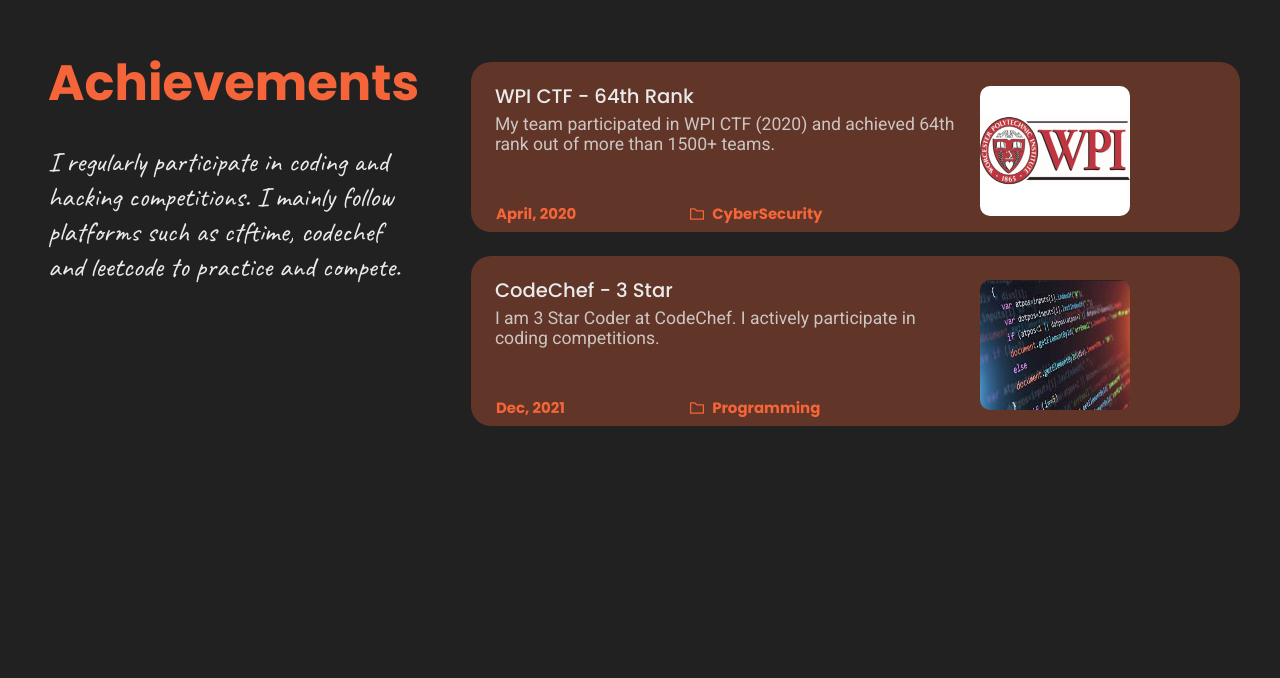
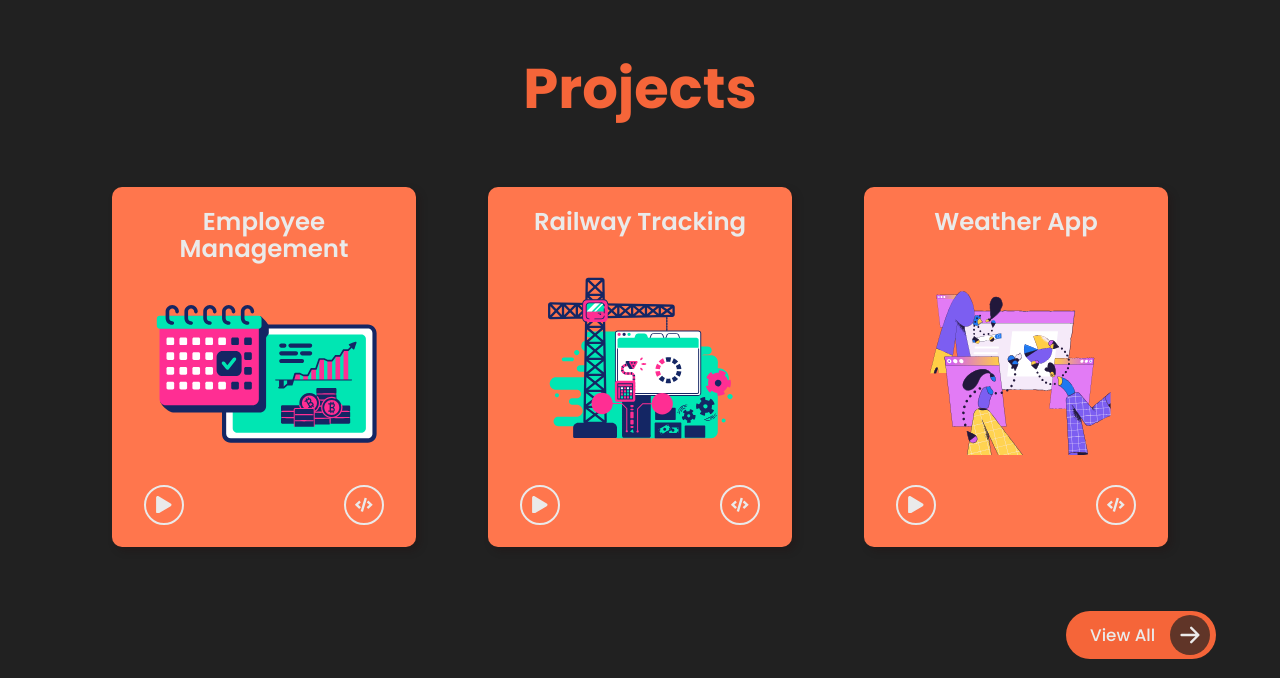
Before and after one commit to Amangondaliya555/Amangondaliya555.github.io, a React (Create React App) app: page / in a window 1280 px wide. Shown: the part 3202-3880 px from the top of the page. Built offline with nearby package versions, Linux system fonts and the light colour scheme; a web font is replaced by a local one.

Commit message:
removed testimonials

```diff
--- a/src/components/index.js
+++ b/src/components/index.js
@@ -3,7 +3,7 @@
 export { default as Landing } from './Landing/Landing'
 export { default as About } from './About/About'
 export { default as Skills } from './Skills/Skills'
-export { default as Testimonials } from './Testimonials/Testimonials'
+//export { default as Testimonials } from './Testimonials/Testimonials'
 export { default as Blog } from './Blog/Blog'
 export { default as SingleBlog } from './Blog/SingleBlog/SingleBlog'
 export { default as Education } from './Education/Education'
--- a/src/pages/Main/Main.js
+++ b/src/pages/Main/Main.js
@@ -1,7 +1,7 @@
 import React from 'react'
 import { Helmet } from 'react-helmet'
 
-import { Navbar, Footer, Landing, About, Skills, Testimonials, Blog, Education, Experience, Contacts, Projects, Services, Achievement } from '../../components'
+import { Navbar, Footer, Landing, About, Skills, Blog, Education, Experience, Contacts, Projects, Services, Achievement } from '../../components'
 import { headerData } from '../../data/headerData'
 
 function Main() {
@@ -17,8 +17,10 @@
             <Education />
             <Skills />
             <Experience />
+            <Projects />
             <Achievement />
             <Services />
+            <Blog />
             <Contacts />
             <Footer />
         </div>
```
